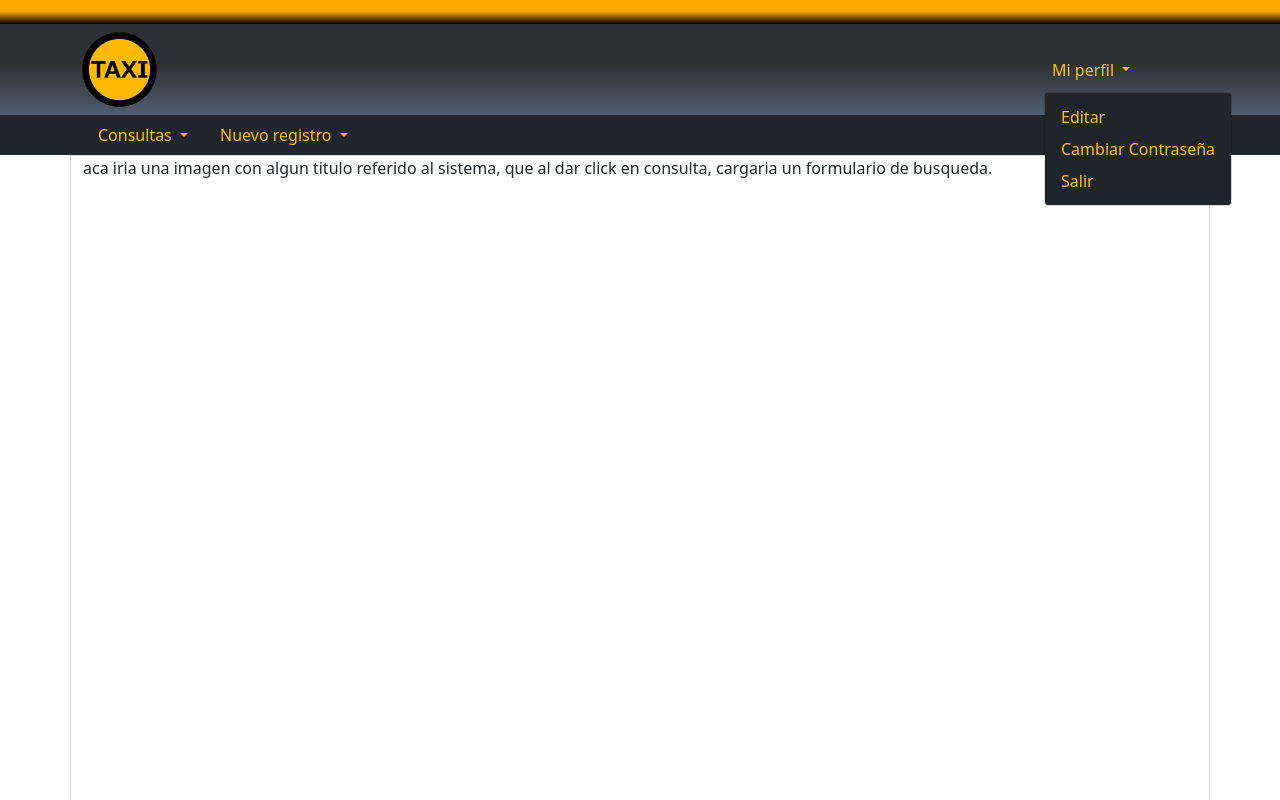
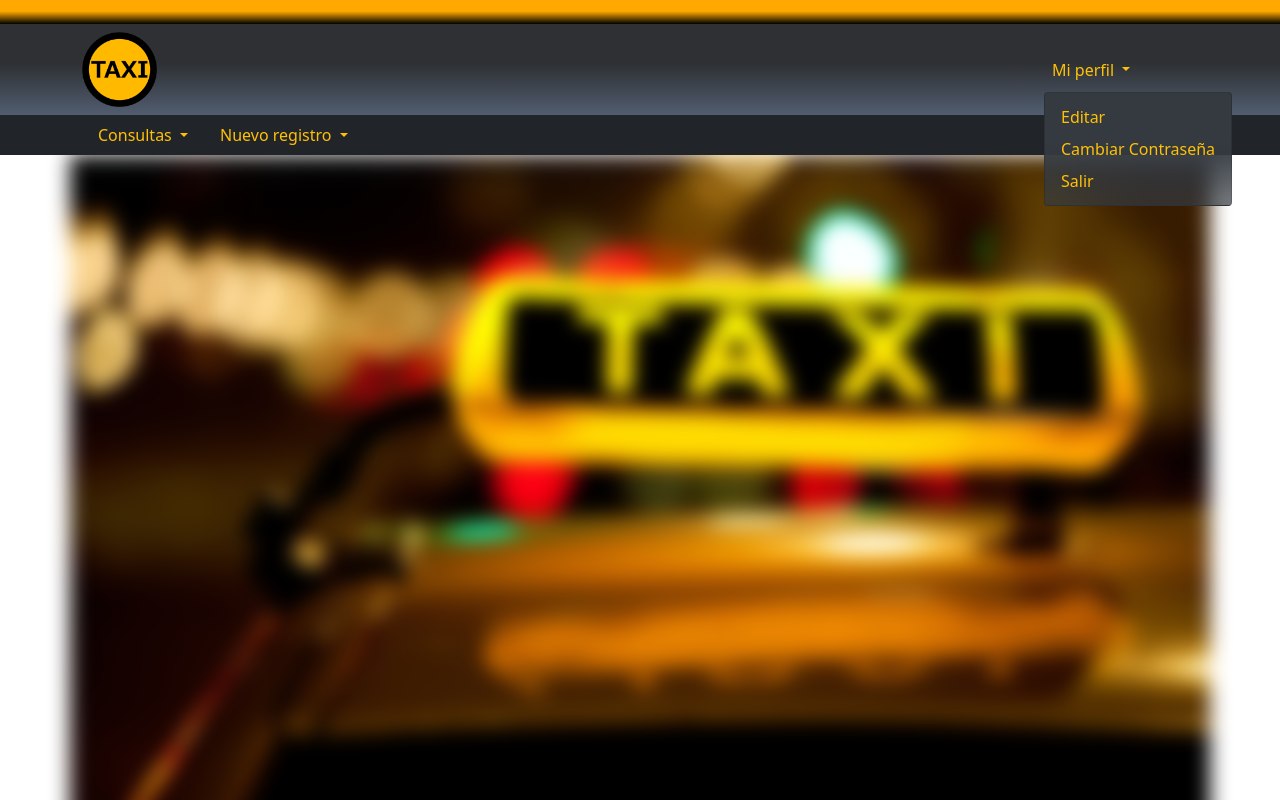
Before and after one commit to rodolfoconci/ProyectoUTN, a plain HTML site: page index.html in a window 1280 px wide. Both pictures are taken after a click on the button "Mi perfil". Shown: the top 800 px of the page. Drawn offline with nearby package versions, Linux system fonts and the light colour scheme.

Commit message:
fixed index.html
agregado del menu al header para que quede sticky al scrolearse.
agregado de una imagen de fondo al section

```diff
--- a/css/style.css
+++ b/css/style.css
@@ -20,6 +20,9 @@
 .consulta{
     width: 100%;
     height: 705px;
+    background: url(../img/fondotaxi1.jpg) no-repeat center top;
+    background-size: cover;
+    filter: blur(10px);
 }
 
 .fondoHeader{
--- a/index.html
+++ b/index.html
@@ -49,7 +49,7 @@
                                                 <a class="text-warning nav-link dropdown-toggle" href="#" id="navbarDropdownMenuLink" role="button" data-bs-toggle="dropdown">
                                                   Mi perfil
                                                 </a>
-                                                <ul class="bg-dark dropdown-menu" aria-labelledby="navbarDropdownMenuLink">
+                                                <ul class="dropdown-menu colorMenu" aria-labelledby="navbarDropdownMenuLink">
                                                   <li><a class="text-warning dropdown-item" href="#">Editar</a></li>
                                                   <li><a class="text-warning dropdown-item" href="#">Cambiar Contraseña</a></li>
                                                   <li><a class="text-warning dropdown-item" href="#">Salir</a></li>
@@ -58,7 +58,6 @@
                                       </div>
                                     </div>
                                   </nav>
-                              </div>
                               </div>
                            </div>
                        </div>
@@ -74,7 +73,7 @@
               <a class="text-warning nav-link dropdown-toggle" href="#" id="navbarDropdown" role="button" data-bs-toggle="dropdown" aria-expanded="false">
                 Consultas
               </a>
-                <ul class="colorMenu dropdown-menu" aria-labelledby="navbarDropdown">
+              <ul class="dropdown-menu colorMenu" aria-labelledby="navbarDropdown">
                 <li><a class="text-warning dropdown-item" href="#">Movil/Chofer</a></li>
                 <li><a class="text-warning dropdown-item" href="#">Novedades</a></li>
               </ul>
@@ -83,7 +82,7 @@
               <a class="text-warning nav-link dropdown-toggle" href="#" id="navbarDropdown" role="button" data-bs-toggle="dropdown" aria-expanded="false">
                 Nuevo registro
               </a>
-                <ul class="colorMenu dropdown-menu" aria-labelledby="navbarDropdown">
+              <ul class="dropdown-menu colorMenu shadow-lg" aria-labelledby="navbarDropdown">
                 <li><a class="text-warning dropdown-item" data-bs-toggle="modal" data-bs-target="#modalMovil" href="#">Movil</a></li>
                 <li><a class="text-warning dropdown-item" data-bs-toggle="modal" data-bs-target="#modalChofer" href="#">Chofer</a></li>
                 <li><hr class="dropdown-divider"></li>
@@ -96,15 +95,10 @@
     </div>
   </div>
   </div>
-
-
-
-
-
-
+    </div>
 
     <!-- Aca deberian cargarse los formularios de consulta-->
-    <section class="container border consulta">
+    <section class="container consulta">
         <span>aca iria una imagen con algun titulo referido al sistema, que al dar click en consulta, cargaria un formulario de busqueda.</span>
     </section>
 
@@ -221,8 +215,8 @@
 
           <!--FOOTER DEL MODAL-->
           <div class="modal-footer modalFooter">
+            <button type="button" class="btn btn-danger btn-sm" data-bs-dismiss="modal">CERRAR</button>
             <button type="button" class="btn btn-success btn-sm">GUARDAR</button>
-            <button type="button" class="btn btn-danger btn-sm" data-bs-dismiss="modal">CERRAR</button>
           </div>
         </div>
       </div>
```
Also changed, not shown: img/fondotaxi1.jpg (added). Lines whose indentation alone changed are shown as unchanged.
